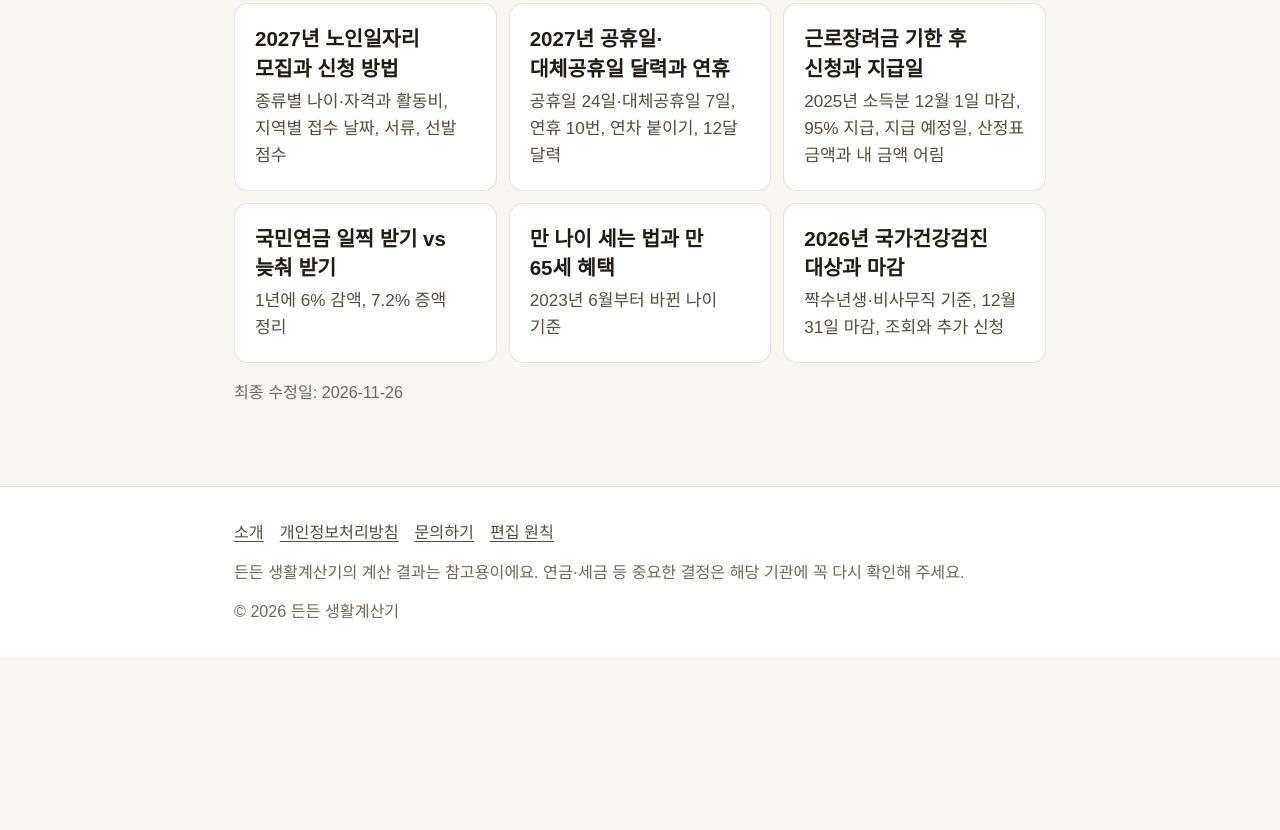
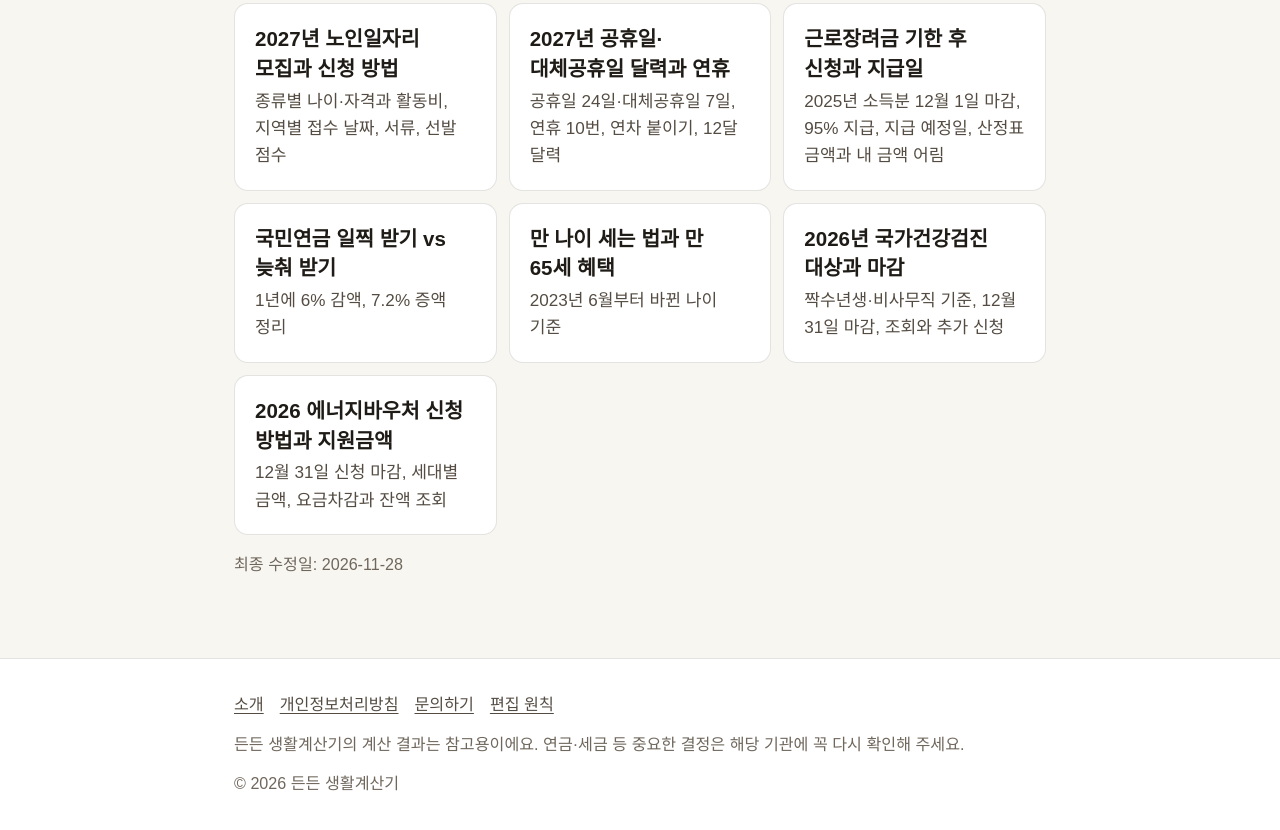
Before and after one commit to dndncalc/dndncalc.github.io, a plain HTML site: page guide/index.html in a window 1280 px wide. Shown: the part 769-1599 px from the top of the page. Before the commit the page ends 1427 px from the top, so only its background shows below. Drawn offline with Linux system fonts and the light colour scheme; a web font is replaced by a local one.

Commit message:
생활 안내 목록에 에너지바우처 추가

```diff
--- a/guide/index.html
+++ b/guide/index.html
@@ -49,9 +49,10 @@
 <a class="item" href="/pension-age/"><b>국민연금 일찍 받기 vs 늦춰 받기</b><small>1년에 6% 감액, 7.2% 증액 정리</small></a>
 <a class="item" href="/age/"><b>만 나이 세는 법과 만 65세 혜택</b><small>2023년 6월부터 바뀐 나이 기준</small></a>
 <a class="item" href="/guide/health-checkup-2026/"><b>2026년 국가건강검진 대상과 마감</b><small>짝수년생·비사무직 기준, 12월 31일 마감, 조회와 추가 신청</small></a>
+<a class="item" href="/guide/energy-voucher/"><b>2026 에너지바우처 신청 방법과 지원금액</b><small>12월 31일 신청 마감, 세대별 금액, 요금차감과 잔액 조회</small></a>
 </div>
 
-<p class="src">최종 수정일: 2026-11-26</p>
+<p class="src">최종 수정일: 2026-11-28</p>
 </div></main>
 <footer><div class="wrap">
 <div><a href="/about/">소개</a><a href="/privacy/">개인정보처리방침</a><a href="/contact/">문의하기</a><a href="/editorial/">편집 원칙</a></div>
```
